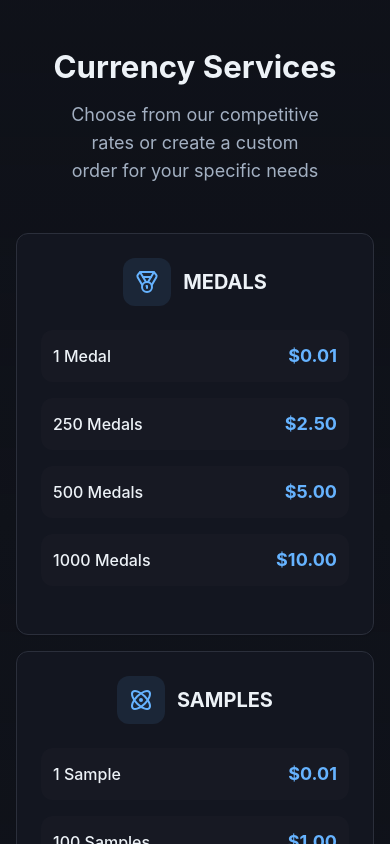
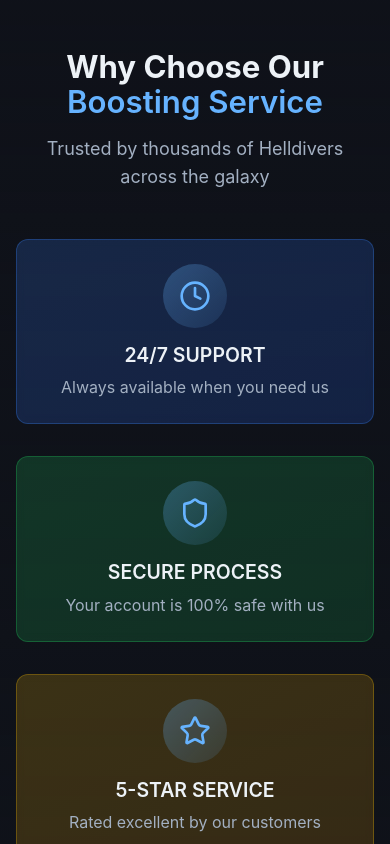
Before and after one commit to Darkvsx/hellboost, a React (Vite) app: page / in a window 390 px wide. Shown: the part 1300-2144 px from the top of the page. Built offline with nearby package versions, Linux system fonts and the light colour scheme.

Commit message:
Fix FAQ and improve footer
Fixes an issue where the FAQ content was cut off. Adds TikTok link to the footer and moves key service highlights to the top for better visibility.

```diff
--- a/src/components/FAQ.tsx
+++ b/src/components/FAQ.tsx
@@ -281,7 +281,7 @@ export const FAQ = () => {
                 </button>
 
                 <div className={`transition-all duration-300 ease-in-out ${
-                  isExpanded ? 'max-h-96 opacity-100' : 'max-h-0 opacity-0'
+                  isExpanded ? 'max-h-[600px] opacity-100' : 'max-h-0 opacity-0'
                 } overflow-hidden`}>
                   <div className="px-6 pb-6 pt-0">
                     <div className="pl-16 prose prose-invert max-w-none">
--- a/src/components/Footer.tsx
+++ b/src/components/Footer.tsx
@@ -1,5 +1,5 @@
 import { Button } from "@/components/ui/button";
-import { MessageCircle, Ticket, Shield, Clock, Star } from "lucide-react";
+import { MessageCircle, Ticket, ExternalLink } from "lucide-react";
 import skullIcon from "@/assets/skull-wings-icon.png";
 
 export const Footer = () => {
@@ -37,35 +37,47 @@ export const Footer = () => {
           </div>
         </div>
 
-        {/* Trust Indicators */}
-        <div className="grid grid-cols-1 md:grid-cols-3 gap-8 mb-12 max-w-4xl mx-auto">
-          <div className="text-center">
-            <Clock className="w-12 h-12 text-primary mx-auto mb-3" />
-            <h3 className="font-bold text-lg text-primary mb-2">24/7 SUPPORT</h3>
-            <p className="text-muted-foreground">Always available when you need us</p>
+        {/* Footer Bottom */}
+        <div className="border-t border-border pt-8">
+          <div className="flex flex-col md:flex-row justify-between items-center gap-6">
+            {/* Brand */}
+            <div className="flex items-center space-x-3">
+              <img src={skullIcon} alt="Helldivers Boost" className="w-8 h-8" />
+              <div>
+                <span className="text-primary font-bold text-lg block">HELLDIVERS BOOST</span>
+                <p className="text-xs text-muted-foreground">Serving democracy across the galaxy</p>
+              </div>
+            </div>
+
+            {/* Social Links */}
+            <div className="flex items-center gap-4">
+              <Button
+                variant="ghost"
+                size="sm"
+                className="text-muted-foreground hover:text-primary transition-colors"
+                onClick={() => window.open('https://www.tiktok.com/@darkvsx6', '_blank')}
+              >
+                <ExternalLink className="w-4 h-4 mr-2" />
+                TikTok
+              </Button>
+              <Button
+                variant="ghost"
+                size="sm"
+                className="text-muted-foreground hover:text-primary transition-colors"
+                onClick={() => window.open('https://discord.gg/helldivers2boost', '_blank')}
+              >
+                <MessageCircle className="w-4 h-4 mr-2" />
+                Discord
+              </Button>
+            </div>
+
+            {/* Copyright */}
+            <div className="text-center md:text-right">
+              <p className="text-xs text-muted-foreground">
+                © 2025 RobCat Inc.
+              </p>
+            </div>
           </div>
-          <div className="text-center">
-            <Shield className="w-12 h-12 text-primary mx-auto mb-3" />
-            <h3 className="font-bold text-lg text-primary mb-2">SECURE PROCESS</h3>
-            <p className="text-muted-foreground">Your account is 100% safe with us</p>
-          </div>
-          <div className="text-center">
-            <Star className="w-12 h-12 text-primary mx-auto mb-3" />
-            <h3 className="font-bold text-lg text-primary mb-2">5-STAR SERVICE</h3>
-            <p className="text-muted-foreground">Rated excellent by our customers</p>
-          </div>
-        </div>
-
-        {/* Footer Bottom */}
-        <div className="border-t border-border pt-8 text-center">
-          <div className="flex items-center justify-center space-x-3 mb-4">
-            <img src={skullIcon} alt="Helldivers Boost" className="w-8 h-8" />
-            <span className="text-primary font-bold text-lg">HELLDIVERS BOOST</span>
-          </div>
-          <p className="text-muted-foreground">
-            © 2025 RobCat Inc.<br />
-            Serving democracy across the galaxy.
-          </p>
         </div>
       </div>
     </footer>
--- /dev/null
+++ b/src/components/TrustIndicators.tsx
@@ -0,0 +1,94 @@
+import { Shield, Clock, Star } from "lucide-react";
+import { useEffect, useRef, useState } from "react";
+
+export const TrustIndicators = () => {
+  const [isVisible, setIsVisible] = useState(false);
+  const sectionRef = useRef<HTMLElement>(null);
+
+  useEffect(() => {
+    const observer = new IntersectionObserver(
+      ([entry]) => {
+        if (entry.isIntersecting) {
+          setIsVisible(true);
+        }
+      },
+      { threshold: 0.1 }
+    );
+
+    if (sectionRef.current) {
+      observer.observe(sectionRef.current);
+    }
+
+    return () => observer.disconnect();
+  }, []);
+
+  const trustFeatures = [
+    {
+      icon: Clock,
+      title: "24/7 SUPPORT",
+      description: "Always available when you need us",
+      color: "from-blue-500/20 to-blue-600/20",
+      border: "border-blue-500/30"
+    },
+    {
+      icon: Shield,
+      title: "SECURE PROCESS",
+      description: "Your account is 100% safe with us",
+      color: "from-green-500/20 to-green-600/20",
+      border: "border-green-500/30"
+    },
+    {
+      icon: Star,
+      title: "5-STAR SERVICE",
+      description: "Rated excellent by our customers",
+      color: "from-yellow-500/20 to-yellow-600/20",
+      border: "border-yellow-500/30"
+    }
+  ];
+
+  return (
+    <section
+      ref={sectionRef}
+      className="py-16 bg-gradient-to-b from-background to-card/10"
+    >
+      <div className="container mx-auto px-4 content-width">
+        <div className={`text-center mb-12 transition-all duration-800 ${
+          isVisible ? 'opacity-100 translate-y-0' : 'opacity-0 translate-y-10'
+        }`}>
+          <h2 className="heading-primary text-center mb-4">
+            Why Choose Our <span className="text-highlight">Boosting Service</span>
+          </h2>
+          <p className="text-lg text-muted-foreground max-w-2xl mx-auto">
+            Trusted by thousands of Helldivers across the galaxy
+          </p>
+        </div>
+
+        <div className={`grid grid-cols-1 md:grid-cols-3 gap-8 max-w-4xl mx-auto transition-all duration-800 delay-200 ${
+          isVisible ? 'opacity-100 translate-y-0' : 'opacity-0 translate-y-10'
+        }`}>
+          {trustFeatures.map((feature, index) => {
+            const IconComponent = feature.icon;
+            return (
+              <div
+                key={feature.title}
+                className={`group relative p-6 rounded-xl bg-gradient-to-br ${feature.color} border ${feature.border} backdrop-blur-sm transition-all duration-300 hover:scale-105 hover:shadow-lg`}
+                style={{ animationDelay: `${index * 150}ms` }}
+              >
+                <div className="text-center">
+                  <div className="w-16 h-16 mx-auto mb-4 bg-gradient-to-br from-primary/30 to-primary/10 rounded-full flex items-center justify-center group-hover:from-primary/40 group-hover:to-primary/20 transition-all duration-300">
+                    <IconComponent className="w-8 h-8 text-primary" />
+                  </div>
+                  <h3 className="heading-secondary text-center mb-2">{feature.title}</h3>
+                  <p className="text-muted-foreground">{feature.description}</p>
+                </div>
+
+                {/* Subtle glow effect */}
+                <div className="absolute inset-0 rounded-xl bg-primary/5 opacity-0 group-hover:opacity-100 transition-opacity duration-300 -z-10"></div>
+              </div>
+            );
+          })}
+        </div>
+      </div>
+    </section>
+  );
+};
--- a/src/pages/Index.tsx
+++ b/src/pages/Index.tsx
@@ -1,5 +1,6 @@
 import { Header } from "@/components/Header";
 import { HeroSection } from "@/components/HeroSection";
+import { TrustIndicators } from "@/components/TrustIndicators";
 import { PricingSection } from "@/components/PricingSection";
 import { LevelingSection } from "@/components/LevelingSection";
 import { BundlesSection } from "@/components/BundlesSection";
@@ -23,6 +24,7 @@ const Index = () => {
       <div className="relative z-10">
         <Header />
         <HeroSection />
+        <TrustIndicators />
         <PricingSection />
         <LevelingSection />
         <BundlesSection />
```
